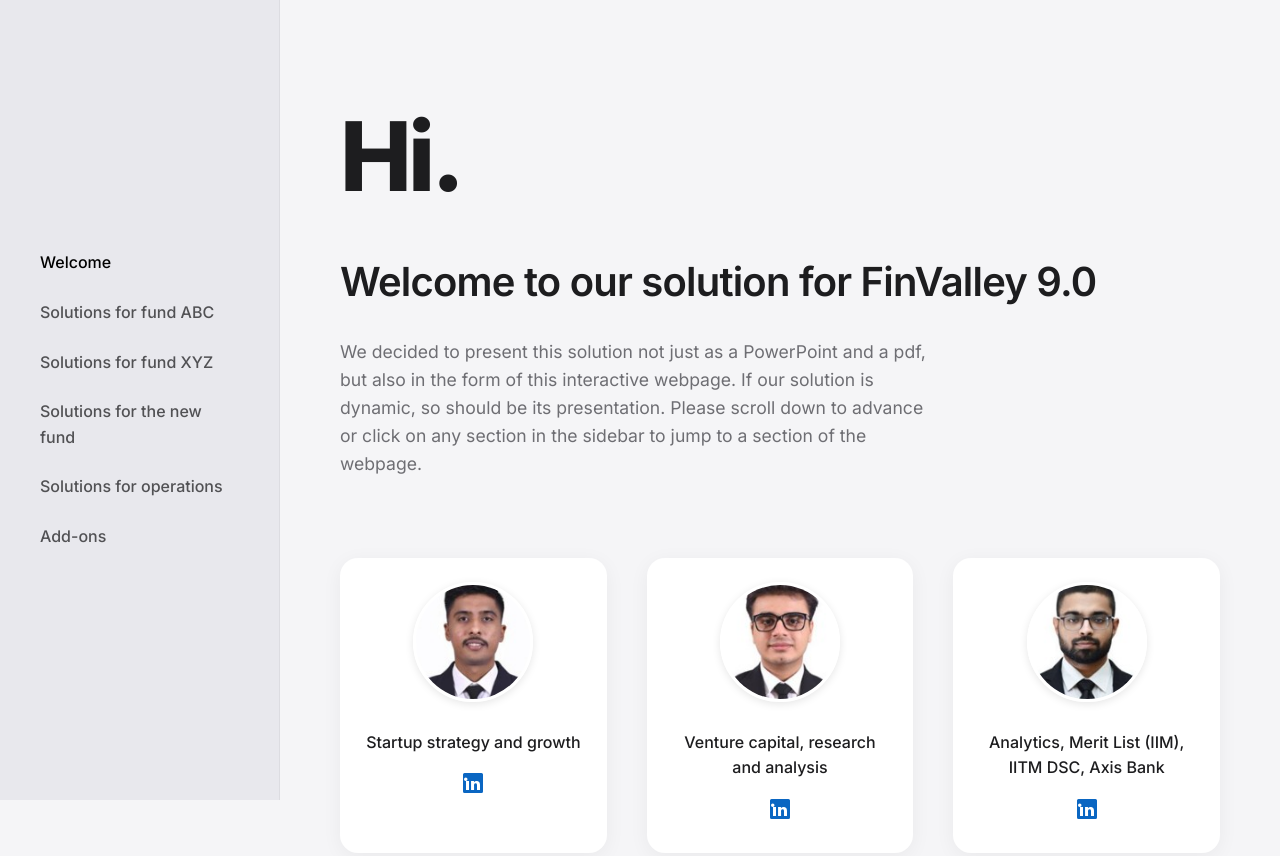
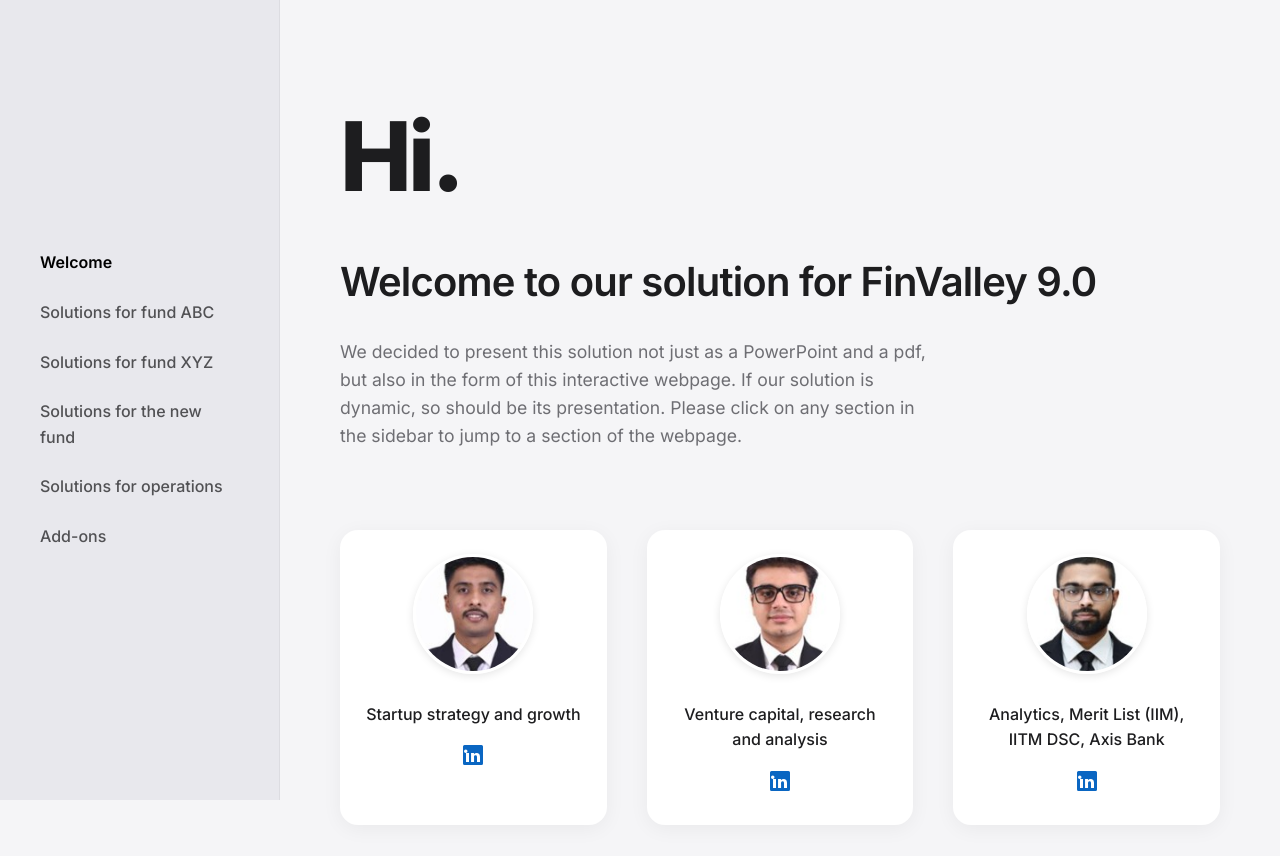
Before and after one commit to pranjalparashar1/ivpcase, a plain HTML site: page index.html in a window 1280 px wide. Shown: the top 856 px of the page. Drawn offline with Linux system fonts and the light colour scheme.

Commit message:
Update index.html

```diff
--- a/index.html
+++ b/index.html
@@ -22,16 +22,13 @@
             --sidebar-link-hover-color: #000;
             --card-bg: #ffffff;
             --shadow-color: rgba(0, 0, 0, 0.05);
+            --primary-blue: #007aff;
         }
 
         *, *::before, *::after {
             box-sizing: border-box;
             margin: 0;
             padding: 0;
-        }
-
-        html {
-            scroll-behavior: smooth;
         }
 
         body {
@@ -83,6 +80,7 @@
         .sidebar-nav a:hover,
         .sidebar-nav a.active {
             color: var(--sidebar-link-hover-color);
+            font-weight: 600;
         }
 
         .main-content {
@@ -96,14 +94,6 @@
             display: flex;
             flex-direction: column;
             justify-content: center;
-            opacity: 0;
-            transform: translateY(30px);
-            transition: opacity 0.8s ease-out, transform 0.8s ease-out;
-        }
-
-        .content-section.is-visible {
-            opacity: 1;
-            transform: translateY(0);
         }
 
         /* ============================================ */
@@ -179,13 +169,6 @@
             transform: scale(1.1);
         }
 
-        /* Placeholder Sections */
-        .placeholder-heading {
-            font-size: 3rem;
-            font-weight: 700;
-            color: #ccc;
-        }
-
         /* ============================================ */
         /* RESPONSIVE DESIGN                            */
         /* ============================================ */
@@ -253,12 +236,12 @@
         <nav class="sidebar">
             <div class="sidebar-nav">
                 <ul>
-                    <li><a href="#sec1" class="active">Welcome</a></li>
-                    <li><a href="#sec2">Solutions for fund ABC</a></li>
-                    <li><a href="#sec3">Solutions for fund XYZ</a></li>
-                    <li><a href="#sec4">Solutions for the new fund</a></li>
-                    <li><a href="#sec5">Solutions for operations</a></li>
-                    <li><a href="#sec6">Add-ons</a></li>
+                    <li><a href="index.html" class="active">Welcome</a></li>
+                    <li><a href="abc_new_int.html" target="_blank" rel="noopener noreferrer">Solutions for fund ABC</a></li>
+                    <li><a href="#">Solutions for fund XYZ</a></li>
+                    <li><a href="#">Solutions for the new fund</a></li>
+                    <li><a href="#">Solutions for operations</a></li>
+                    <li><a href="#">Add-ons</a></li>
                 </ul>
             </div>
         </nav>
@@ -270,14 +253,14 @@
         <main class="main-content">
 
             <!-- ============================================ -->
-            <!-- START: Welcome Section (sec1)                -->
+            <!-- START: Welcome Section                       -->
             <!-- ============================================ -->
             <section id="sec1" class="content-section">
                 <div class="header-text">
                     <h1>Hi.</h1>
                     <h2>Welcome to our solution for FinValley 9.0</h2>
                     <p>
-                        We decided to present this solution not just as a PowerPoint and a pdf, but also in the form of this interactive webpage. If our solution is dynamic, so should be its presentation. Please scroll down to advance or click on any section in the sidebar to jump to a section of the webpage.
+                        We decided to present this solution not just as a PowerPoint and a pdf, but also in the form of this interactive webpage. If our solution is dynamic, so should be its presentation. Please click on any section in the sidebar to jump to a section of the webpage.
                     </p>
                 </div>
 
@@ -306,117 +289,10 @@
                 </div>
             </section>
             <!-- ============================================ -->
-            <!-- END: Welcome Section (sec1)                  -->
+            <!-- END: Welcome Section                         -->
             <!-- ============================================ -->
-
-
-            <!-- ============================================ -->
-            <!-- START: Placeholder Section 2                 -->
-            <!-- ============================================ -->
-            <section id="sec2" class="content-section">
-                <h2 class="placeholder-heading">Solutions for fund ABC</h2>
-            </section>
-            <!-- ============================================ -->
-            <!-- END: Placeholder Section 2                   -->
-            <!-- ============================================ -->
-
-
-            <!-- ============================================ -->
-            <!-- START: Placeholder Section 3                 -->
-            <!-- ============================================ -->
-            <section id="sec3" class="content-section">
-                <h2 class="placeholder-heading">Solutions for fund XYZ</h2>
-            </section>
-            <!-- ============================================ -->
-            <!-- END: Placeholder Section 3                   -->
-            <!-- ============================================ -->
-
-
-            <!-- ============================================ -->
-            <!-- START: Placeholder Section 4                 -->
-            <!-- ============================================ -->
-            <section id="sec4" class="content-section">
-                 <h2 class="placeholder-heading">Solutions for the new fund</h2>
-            </section>
-            <!-- ============================================ -->
-            <!-- END: Placeholder Section 4                   -->
-            <!-- ============================================ -->
-
-
-            <!-- ============================================ -->
-            <!-- START: Placeholder Section 5                 -->
-            <!-- ============================================ -->
-            <section id="sec5" class="content-section">
-                 <h2 class="placeholder-heading">Solutions for operations</h2>
-            </section>
-            <!-- ============================================ -->
-            <!-- END: Placeholder Section 5                   -->
-            <!-- ============================================ -->
-
-
-            <!-- ============================================ -->
-            <!-- START: Placeholder Section 6                 -->
-            <!-- ============================================ -->
-            <section id="sec6" class="content-section">
-                 <h2 class="placeholder-heading">Add-ons</h2>
-            </section>
-            <!-- ============================================ -->
-            <!-- END: Placeholder Section 6                   -->
-            <!-- ============================================ -->
-
         </main>
     </div>
 
-    <script>
-        document.addEventListener('DOMContentLoaded', function() {
-
-            // --- Intersection Observer for fade-in effect ---
-            const sections = document.querySelectorAll('.content-section');
-            const observerOptions = {
-                root: null, // relative to viewport
-                rootMargin: '0px',
-                threshold: 0.2 // 20% of the section must be visible
-            };
-
-            const sectionObserver = new IntersectionObserver((entries, observer) => {
-                entries.forEach(entry => {
-                    if (entry.isIntersecting) {
-                        entry.target.classList.add('is-visible');
-                    }
-                });
-            }, observerOptions);
-
-            sections.forEach(section => {
-                sectionObserver.observe(section);
-            });
-
-            // --- Active sidebar link highlighting on scroll ---
-            const sidebarLinks = document.querySelectorAll('.sidebar-nav a');
-            const observerHighlightOptions = {
-                root: null,
-                rootMargin: '-50% 0px -50% 0px', // When the middle of the screen hits the section
-                threshold: 0
-            };
-
-            const highlightObserver = new IntersectionObserver((entries, observer) => {
-                entries.forEach(entry => {
-                    if (entry.isIntersecting) {
-                        const id = entry.target.getAttribute('id');
-                        sidebarLinks.forEach(link => {
-                            link.classList.remove('active');
-                            if (link.getAttribute('href') === `#${id}`) {
-                                link.classList.add('active');
-                            }
-                        });
-                    }
-                });
-            }, observerHighlightOptions);
-
-            sections.forEach(section => {
-                highlightObserver.observe(section);
-            });
-
-        });
-    </script>
 </body>
 </html>
```
